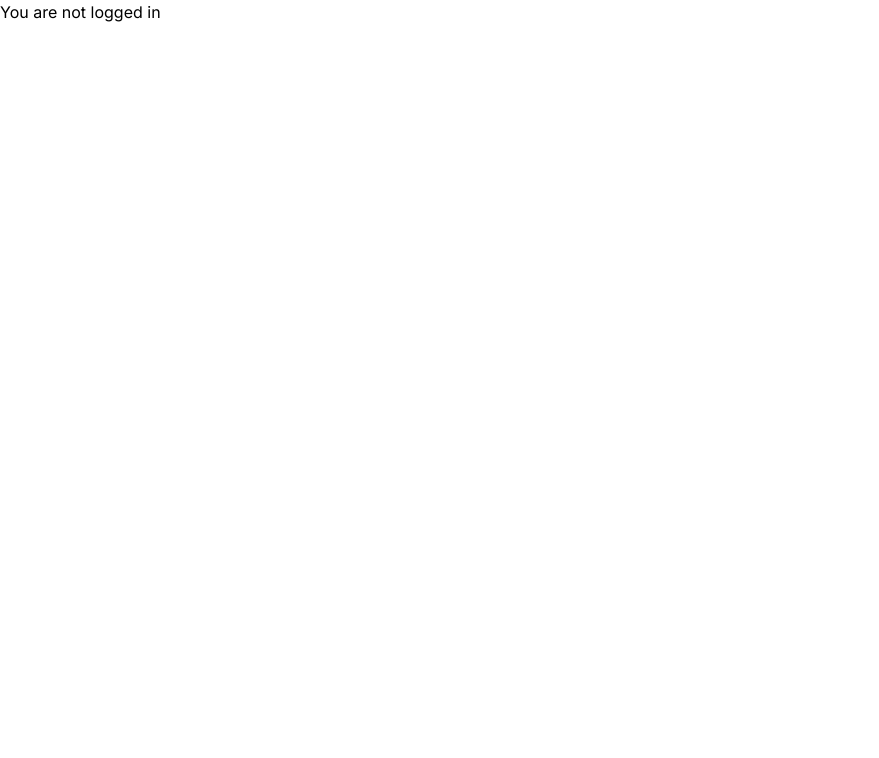
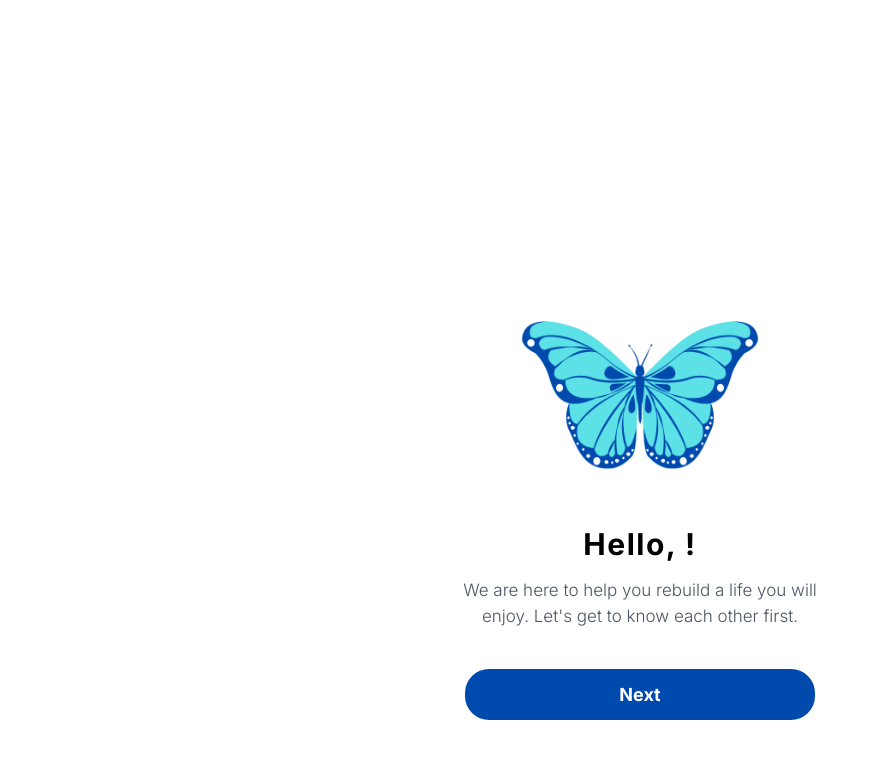
Before and after one commit to risalstrr/amaris-bukan-hotel, a Next.js app: page /dashboard in a window 1280 px wide. Shown: the top 758 px of the page, without its empty margins (0-879 px from the left). Built offline with nearby package versions, Linux system fonts and the light colour scheme; no server answers.

Commit message:
style:fixing dashboard styles

```diff
--- a/src/app/dashboard/page.tsx
+++ b/src/app/dashboard/page.tsx
@@ -1,32 +1,46 @@
-import Header from "@/components/header";
-import { auth, currentUser } from "@clerk/nextjs";
+import Link from "next/link";
+import Image from "next/image";
 
-export default async function DashboardPage() {
-  const { userId } = auth();
+import { currentUser } from "@clerk/nextjs";
+
+// eslint-disable-next-line @next/next/no-async-client-component
+export default async function Home() {
   const user = await currentUser();
 
-  if (!userId || !user) {
-    return <div>You are not logged in</div>;
-  }
+  return (
+    <div className="relative flex flex-col justify-center items-center w-full min-h-screen">
+      <div
+        className={`absolute bottom-[10%] flex flex-col w-full justify-center items-center gap-5 transition-all duration-[2000ms] ease-in-out`}
+      >
+        <Image
+          src={"/onboarding.png"}
+          alt={""}
+          width={0}
+          height={0}
+          sizes="100vw"
+          loading="lazy"
+          className={`w-[250px] h-[150px] aspect-square transition-all duration-[1000ms] ease-in-out`}
+        />
 
-  return (
-    <>
-      <Header />
-      <div className="mt-10 text-start max-w-xl mx-auto bg-neutral-200 p-5 rounded">
-        <h1 className="text-4xl font-bold">Welcome</h1>
-        <ul className="list-none mt-10">
-          <li className="mb-2">
-            <span className="font-semibold">First Name:</span> {user.firstName}
-          </li>
-          <li className="mb-2">
-            <span className="font-semibold">Last Name:</span> {user.lastName}
-          </li>
-          <li className="mb-2">
-            <span className="font-semibold">Email:</span>{" "}
-            {user.emailAddresses[0].emailAddress}
-          </li>
-        </ul>
+        <div className="flex flex-col justify-center my-5 items-center text-gray-600 font-medium text-[17px]">
+          <p className="font-bold text-3xl text-black my-4 tracking-wider">
+            Hello, {user?.firstName}!
+          </p>
+          <div className="text-center font-light px-5 lg:w-3/5 w-full">
+            We are here to help you rebuild a life you will enjoy. Let&apos;s
+            get to know each other first.
+          </div>
+        </div>
+
+        <div className="flex flex-col w-full justify-center items-center gap-10">
+          <Link
+            href={"/goal"}
+            className="lg:w-full w-4/5 max-w-[350px]  px-6 py-3 font-bold text-[18px] text-white text-center rounded-3xl bg-[#004AAD] hover:scale-105 active:scale-95 transition-all"
+          >
+            Next
+          </Link>
+        </div>
       </div>
-    </>
+    </div>
   );
 }
```
